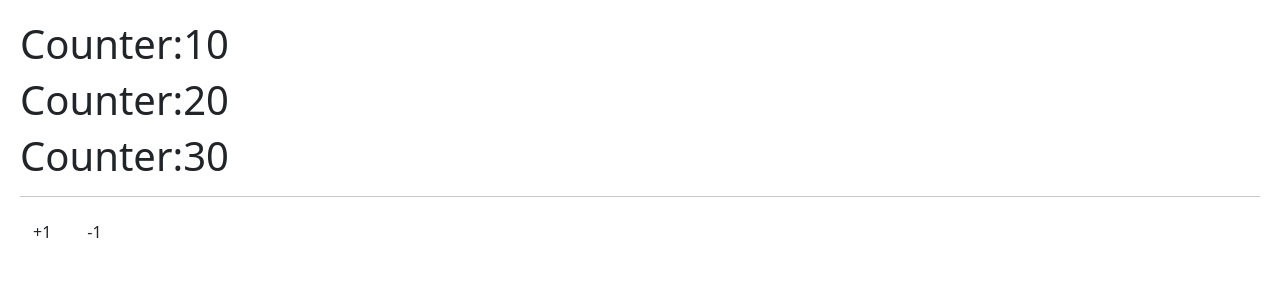
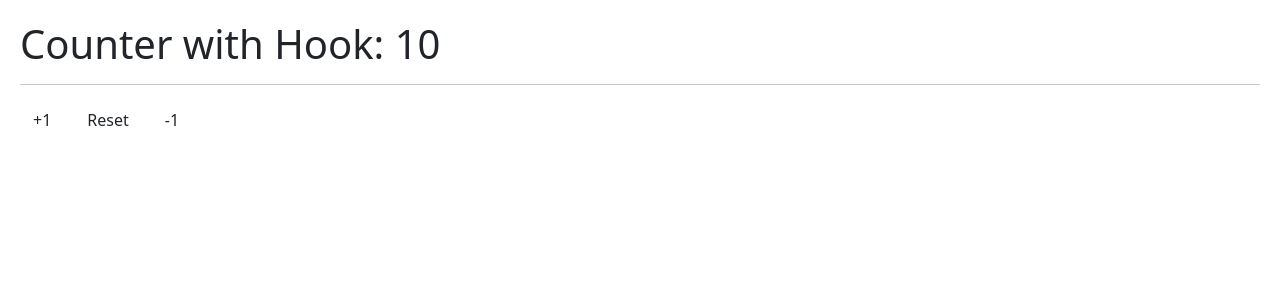
Before and after one commit to Epadrino/react-cero-a-experto, a React (Vite) app in the folder hook_app/: page / in a window 1280 px wide. Shown: the top 300 px of the page. Built offline with nearby package versions, Linux system fonts and the light colour scheme.

Commit message:
creando_un_custom_hook

```diff
--- a/hook_app/src/01-useState/CounterApp.jsx
+++ b/hook_app/src/01-useState/CounterApp.jsx
@@ -1,13 +1,13 @@
 import React, { useState } from 'react';
 
 export const CounterApp = () => {
-	const [counter, setCounter] = useState({
+	const [state, setCounter] = useState({
 		counter1: 10,
 		counter2: 20,
 		counter3: 30,
 	});
 
-	const { counter1, counter2, counter3 } = counter;
+	const { counter1, counter2, counter3 } = state;
 	return (
 		<>
 			<h1>Counter:{counter1}</h1>
@@ -18,15 +18,9 @@ export const CounterApp = () => {
 
 			<button
 				className='btn'
-				onClick={() => setCounter({ ...counter, counter1: counter1 + 1 })}
+				onClick={() => setCounter({ ...state, counter1: counter1 + 1 })}
 			>
 				+1
-			</button>
-			<button
-				className='btn'
-				onClick={() => setCounter({ ...counter, counter1: counter1 - 1 })}
-			>
-				-1
 			</button>
 		</>
 	);
--- /dev/null
+++ b/hook_app/src/01-useState/CounterWithCustomHook.jsx
@@ -0,0 +1,17 @@
+import { useCounter } from '../hooks/useCounter';
+
+export const CounterWithCustomHook = () => {
+	const { counter } = useCounter();
+
+	return (
+		<>
+			<h1>Counter with Hook: {counter}</h1>
+
+			<hr />
+
+			<button className='btn tbn-primary'>+1</button>
+			<button className='btn tbn-primary'>Reset</button>
+			<button className='btn tbn-primary'>-1</button>
+		</>
+	);
+};
--- /dev/null
+++ b/hook_app/src/hooks/useCounter.js
@@ -0,0 +1,9 @@
+import { useState } from 'react';
+
+export const useCounter = (initialValue = 10) => {
+	const [counter, setCounter] = useState(initialValue);
+
+	return {
+		counter,
+	};
+};
--- a/hook_app/src/main.jsx
+++ b/hook_app/src/main.jsx
@@ -1,12 +1,13 @@
 import React from 'react';
 import ReactDOM from 'react-dom/client';
-import { CounterApp } from './01-useState/CounterApp';
+// import { CounterApp } from './01-useState/CounterApp';
+import { CounterWithCustomHook } from './01-useState/CounterWithCustomHook';
 // import { HooksApp } from './HooksApp';
 
 import './index.css';
 
 ReactDOM.createRoot(document.getElementById('root')).render(
 	<React.StrictMode>
-		<CounterApp />
+		<CounterWithCustomHook />
 	</React.StrictMode>
 );
```
